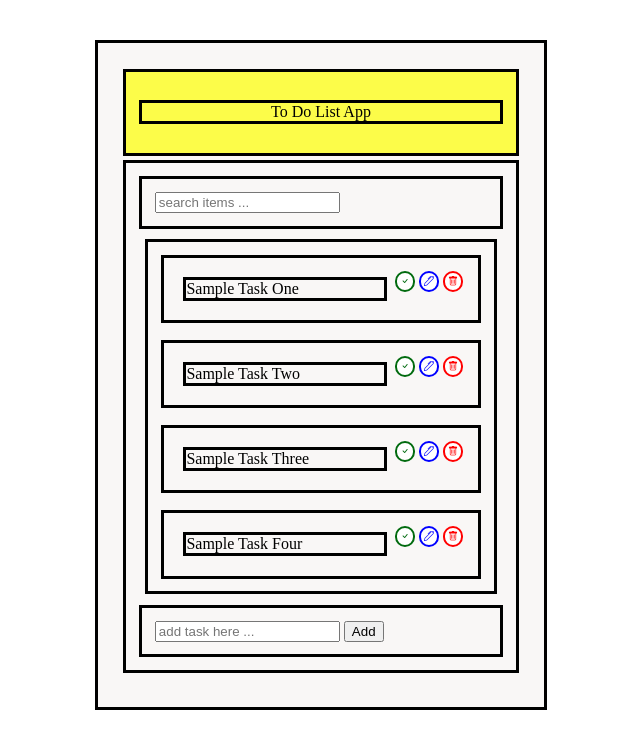
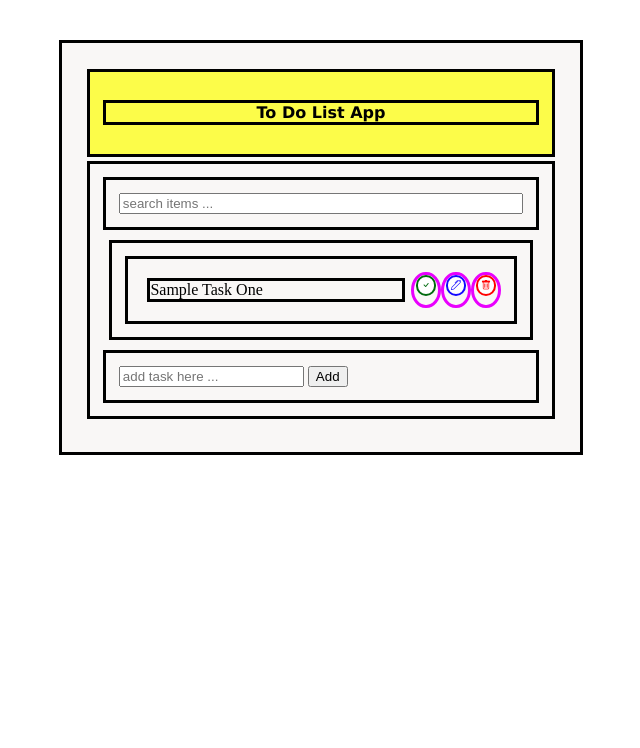
Before and after one commit to hraofian/vanillaJavaScriptProjects, a plain HTML site: page 05-todolist/todolist.html in a window 1280 px wide. Shown: the whole page, without its empty margins (319-959 px from the left). Drawn offline with nearby package versions, Linux system fonts and the light colour scheme.

Commit message:
to do list codding

```diff
--- a/05-todolist/todolist.css
+++ b/05-todolist/todolist.css
@@ -28,6 +28,9 @@ body {
 }
 .div-title p {
   border: solid;
+  font-size: 100%;
+  font-weight: 600;
+  font-family: Verdana, Geneva, Tahoma, sans-serif;
 }
 
 .main-container {
@@ -44,6 +47,7 @@ body {
   grid-column: 1/11;
   gap: 4px;
   padding: 1vw;
+  display: grid;
 }
 
 .add-container {
@@ -83,7 +87,33 @@ li p {
   align-content: center;
 }
 
-#delete-icon {
+
+
+.check-icon > i{
+  width: 40px;
+  height: 40px;
+  border: 2px solid #016a0e;
+  padding: 3px;
+  border-radius: 900px;
+  color: #016a0e;
+  font-size: 10px;
+  margin: 2px;
+  background-color: white;
+}
+
+.edith-icon > i{
+  width: 40px;
+  height: 40px;
+  border: 2px solid #1408ff;
+  padding: 3px;
+  border-radius: 900px;
+  color: #1408ff;
+  font-size: 10px;
+  margin: 2px;
+  background-color: white;
+}
+
+.delete-icon > i{
   width: 40px;
   height: 40px;
   border: 2px solid #ff0000;
@@ -95,35 +125,18 @@ li p {
   background-color: white;
 }
 
-#tick-icon {
-  width: 40px;
-  height: 40px;
-  border: 2px solid #016a0e;
-  padding: 3px;
-  border-radius: 900px;
-  color: #016a0e;
-  font-size: 10px;
-  margin: 2px;
-  background-color: white;
+
+.check-icon {
+  grid-column: 10/11;
 }
-#edith-icon {
-  width: 40px;
-  height: 40px;
-  border: 2px solid #0000ff;
-  padding: 3px;
-  border-radius: 900px;
-  color: #0000ff;
-  font-size: 10px;
-  margin: 2px;
-  background-color: white;
+.edith-icon {
+  grid-column: 11/12;
+}
+.delete-icon {
+  grid-column: 12/13;
 }
 
-#tick-icon {
-  grid-column: 10/11;
+ul> li > span {
+  border: solid #e900fe;
+  border-radius: 50%;
 }
-#edith-icon {
-  grid-column: 11/12;
-}
-#delete-icon {
-  grid-column: 12/13;
-}
--- a/05-todolist/todolist.html
+++ b/05-todolist/todolist.html
@@ -23,57 +23,23 @@
         <ul>
           <li>
             <p>Sample Task One</p>
-            <span>
-              <i id="tick-icon" class="bi bi-check"></i>
+            <span class="check-icon">
+              <i class="bi bi-check"></i>
             </span>
-            <span>
-              <i id="edith-icon" class="bi bi-pen"></i>
+            <span class="edith-icon">
+              <i  class="bi bi-pen"></i>
             </span>
-            <span>
-              <i id="delete-icon" class="bi bi-trash"></i>
-            </span>
-          </li>
-          <li>
-            <p>Sample Task Two</p>
-            <span>
-              <i id="tick-icon" class="bi bi-check"></i>
-            </span>
-            <span>
-              <i id="edith-icon" class="bi bi-pen"></i>
-            </span>
-            <span>
-              <i id="delete-icon" class="bi bi-trash"></i>
-            </span>
-          </li>
-          <li>
-            <p>Sample Task Three</p>
-            <span>
-              <i id="tick-icon" class="bi bi-check"></i>
-            </span>
-            <span>
-              <i id="edith-icon" class="bi bi-pen"></i>
-            </span>
-            <span>
-              <i id="delete-icon" class="bi bi-trash"></i>
-            </span>
-          </li>
-          <li>
-            <p>Sample Task Four</p>
-            <span>
-              <i id="tick-icon" class="bi bi-check"></i>
-            </span>
-            <span>
-              <i id="edith-icon" class="bi bi-pen"></i>
-            </span>
-            <span>
+            <span class="delete-icon">
               <i id="delete-icon" class="bi bi-trash"></i>
             </span>
           </li>
 
+
+
         </ul>
         <div class="add-container">
           <input type="text" id="add-box" placeholder="add task here ..." />
-          <button id="add-button">Add</button>
+          <button onclick="getInputValue()" id="add-button">Add</button>
         </div>
       </div>
     </div>
--- a/05-todolist/todolist.js
+++ b/05-todolist/todolist.js
@@ -1 +1,2 @@
-let addBox = document.getElementById("add-box")
+let deletIcon = document.getElementsByClassName("check-icon")[0].innerHTML
+console.log(deletIcon)
```
